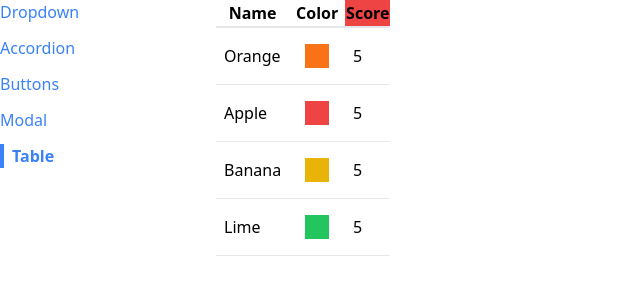
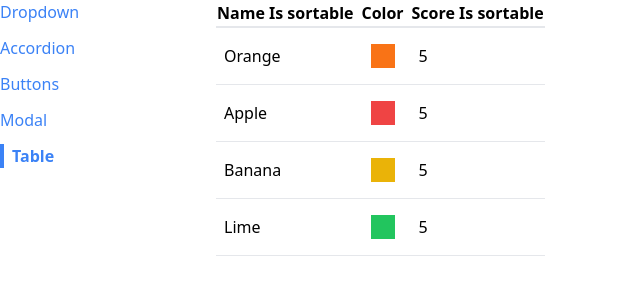
Before and after one commit to Jeungbin/react-udemy-lecture, a React (Create React App) app: page /table in a window 1280 px wide. Shown: the top 300 px of the page, without its empty margins (0-640 px from the left). Built offline with nearby package versions, Linux system fonts and the light colour scheme.

Commit message:
#16: Sortable Table

```diff
--- /dev/null
+++ b/src/10.Navigation and Routing/components/SortableTable.js
@@ -0,0 +1,18 @@
+import React from "react";
+import Table from "./Table";
+
+export default function SortableTable(props) {
+  const { config } = props;
+
+  const updatedConfig = config.map((column) => {
+    if (!column.sortValue) {
+      return column;
+    }
+
+    return {
+      ...column,
+      header: () => <th>{column.label} Is sortable</th>,
+    };
+  });
+  return <Table {...props} config={updatedConfig} />;
+}
--- a/src/10.Navigation and Routing/pages/TablePage.js
+++ b/src/10.Navigation and Routing/pages/TablePage.js
@@ -1,4 +1,5 @@
 import Table from "../components/Table";
+import SortableTable from "../components/SortableTable";
 
 function TablePage() {
   const data = [
@@ -12,6 +13,7 @@
     {
       label: "Name",
       render: (fruit) => fruit.name,
+      sortValue: (fruit) => fruit.name,
     },
     {
       label: "Color",
@@ -20,7 +22,7 @@
     {
       label: "Score",
       render: (fruit) => fruit.score,
-      header: () => <th className="bg-red-500">Score</th>,
+      sortValue: (fruit) => fruit.score,
     },
   ];
 
@@ -29,7 +31,7 @@
   };
   return (
     <div>
-      <Table data={data} config={config} keyFn={keyFn} />
+      <SortableTable data={data} config={config} keyFn={keyFn} />
     </div>
   );
 }
```
